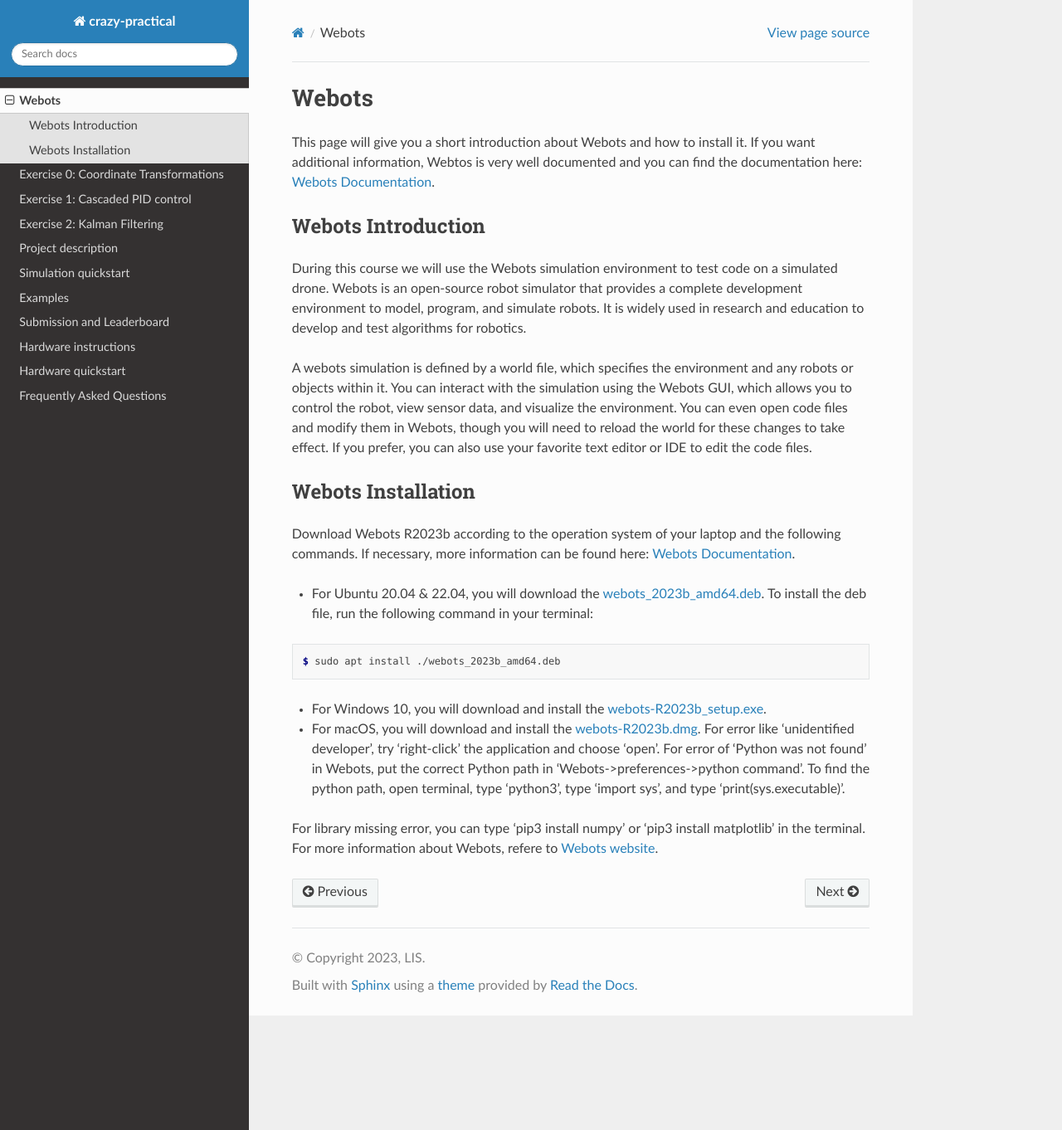
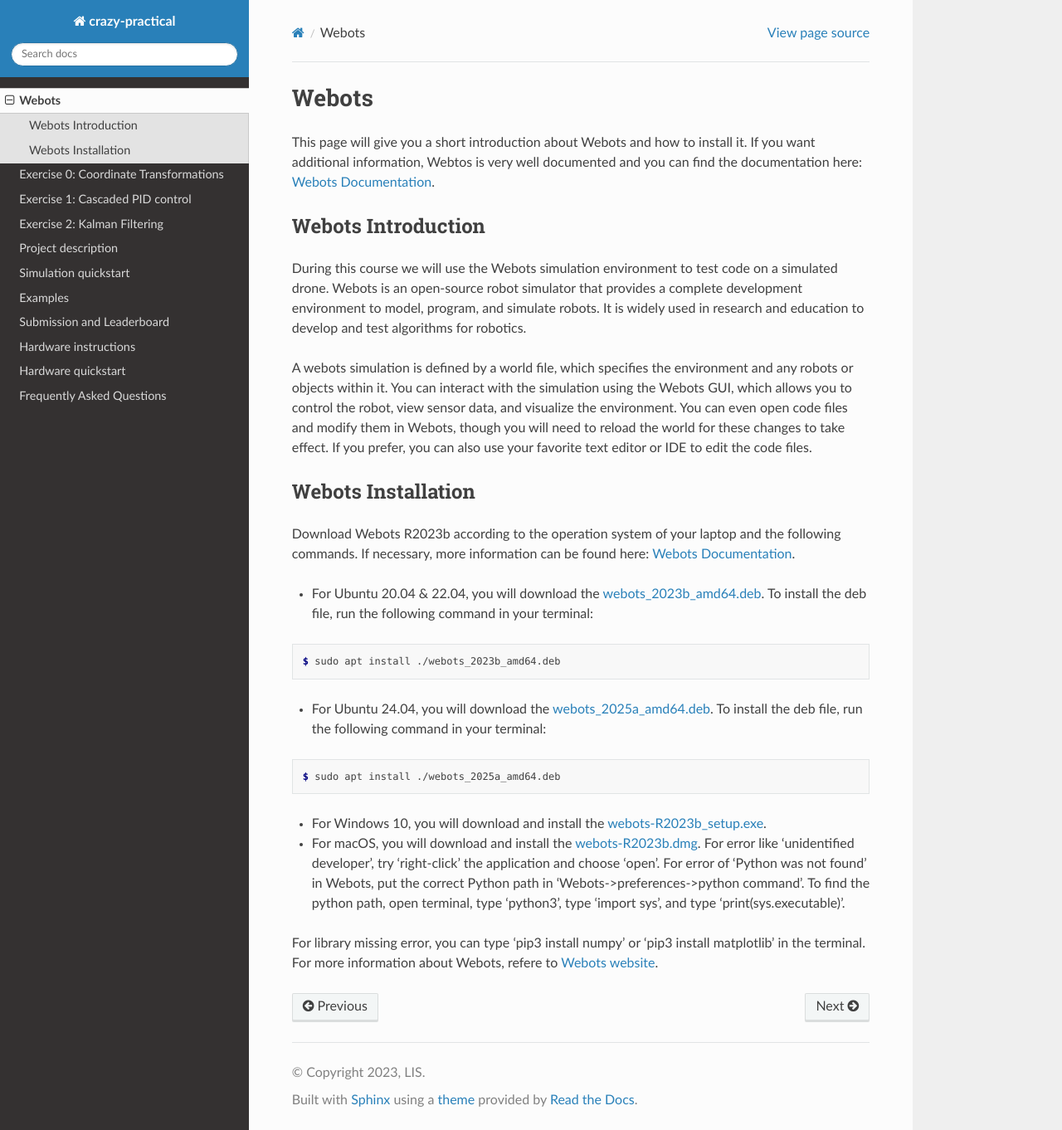
Before and after one commit to Ben-Jarvis/TEMP-crazy-tutorials-2024, a Sphinx documentation site: the page built from docs/exercise_0/webots_introduction.rst, in a window 1280 px wide and 1362 px high. Shown: the whole window at 83% size. Built offline with Sphinx 7.4.7 and the Read the Docs theme 3.1.0, drawn with Linux system fonts in a browser that asks for light colours.

Commit message:
Add Ubuntu 24 install instructions

```diff
--- a/docs/exercise_0/webots_introduction.rst
+++ b/docs/exercise_0/webots_introduction.rst
@@ -25,6 +25,12 @@
 
 	$ sudo apt install ./webots_2023b_amd64.deb
 
+- For Ubuntu 24.04, you will download the `webots_2025a_amd64.deb <https://github.com/cyberbotics/webots/releases/download/R2025a/webots_2025a_amd64.deb>`_. To install the deb file, run the following command in your terminal:
+
+.. code-block:: console
+
+	$ sudo apt install ./webots_2025a_amd64.deb
+
 - For Windows 10, you will download and install the `webots-R2023b_setup.exe <https://github.com/cyberbotics/webots/releases/download/R2023b/webots-R2023b_setup.exe>`_.
 - For macOS, you will download and install the `webots-R2023b.dmg <https://github.com/cyberbotics/webots/releases/download/R2023b/webots-R2023b.dmg>`_. For error like 'unidentified developer', try 'right-click' the application and choose 'open'. For error of 'Python was not found' in Webots, put the correct Python path in 'Webots->preferences->python command'. To find the python path, open terminal, type 'python3', type 'import sys', and type 'print(sys.executable)'.
 
```
